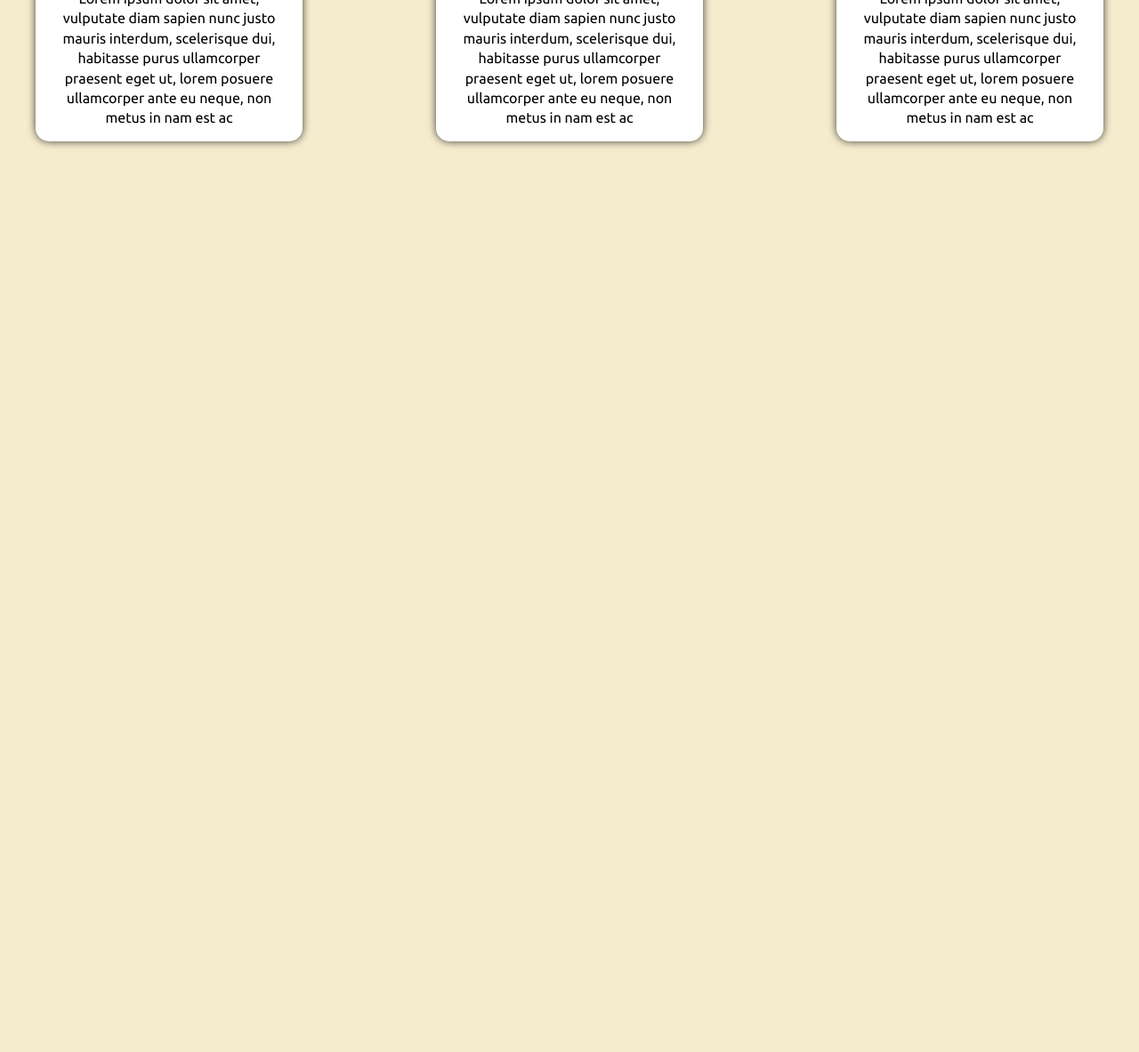
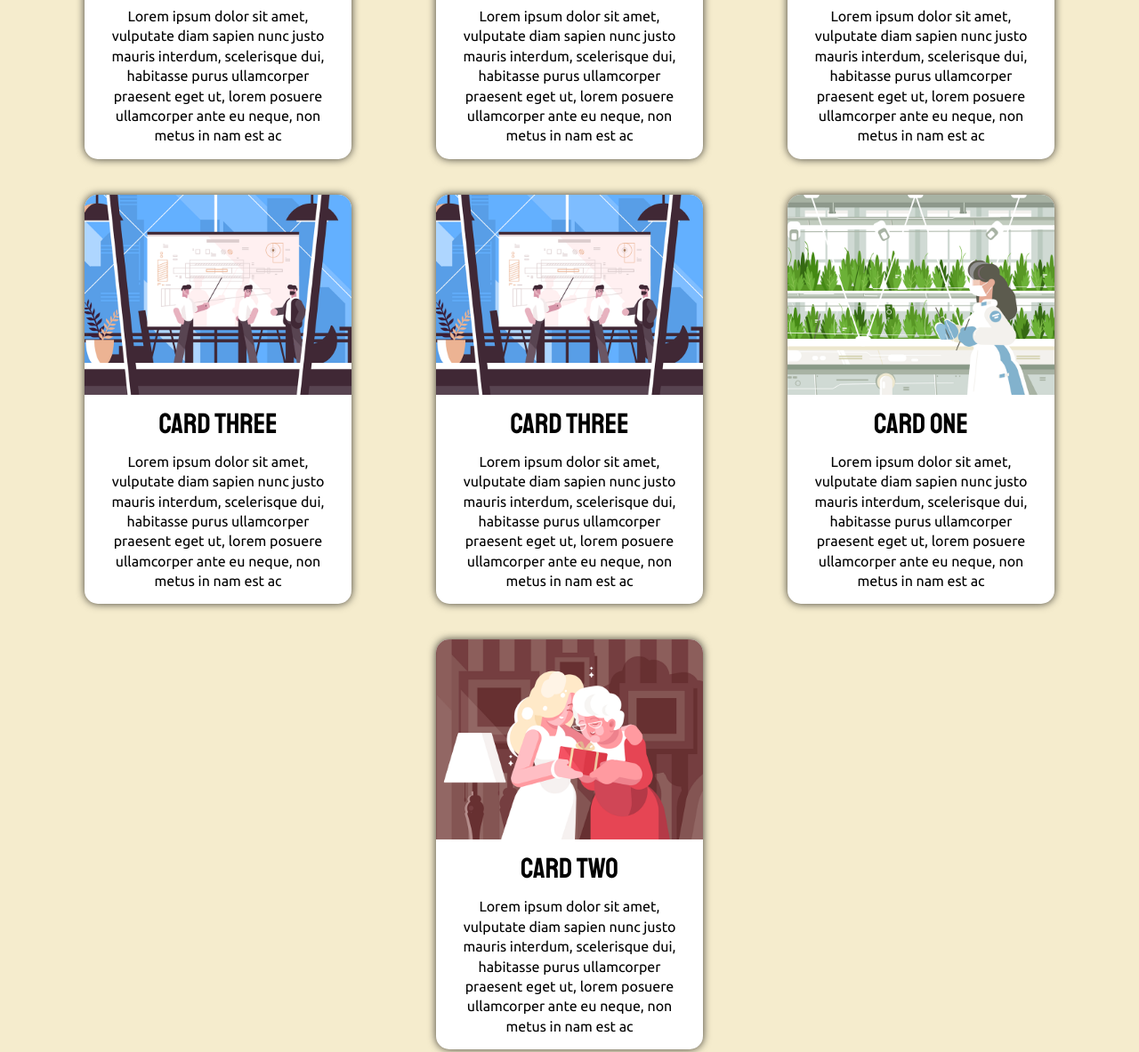
Before and after one commit to core-interaction-lab-spring-2019/week-four, a plain HTML site: page index.html in a window 1280 px wide. Shown: the part 500-1683 px from the top of the page at 89% size. Before the commit the page ends 800 px from the top, so only its background shows below. Drawn offline with Linux system fonts and the light colour scheme.

Commit message:
week 5 modular example

```diff
--- a/index.html
+++ b/index.html
@@ -47,6 +47,38 @@
 				<p class="card__summary">Lorem ipsum dolor sit amet, vulputate diam sapien nunc justo mauris interdum, scelerisque dui, habitasse purus ullamcorper praesent eget ut, lorem posuere ullamcorper ante eu neque, non metus in nam est ac</p>
 			</div>
 
+			<div class="card">
+				<img src="images/card-3.png" alt="" class="card__image">
+				<h3 class="card__title">Card Three</h3>
+				<p class="card__summary">Lorem ipsum dolor sit amet, vulputate diam sapien nunc justo mauris interdum, scelerisque
+					dui, habitasse purus ullamcorper praesent eget ut, lorem posuere ullamcorper ante eu neque, non metus in nam est ac
+				</p>
+			</div>
+
+			<div class="card">
+				<img src="images/card-3.png" alt="" class="card__image">
+				<h3 class="card__title">Card Three</h3>
+				<p class="card__summary">Lorem ipsum dolor sit amet, vulputate diam sapien nunc justo mauris interdum, scelerisque
+					dui, habitasse purus ullamcorper praesent eget ut, lorem posuere ullamcorper ante eu neque, non metus in nam est ac
+				</p>
+			</div>
+
+			<div class="card">
+				<img src="images/card-1.png" alt="" class="card__image">
+				<h3 class="card__title">Card One</h3>
+				<p class="card__summary">Lorem ipsum dolor sit amet, vulputate diam sapien nunc justo mauris interdum, scelerisque
+					dui, habitasse purus ullamcorper praesent eget ut, lorem posuere ullamcorper ante eu neque, non metus in nam est ac
+				</p>
+			</div>
+
+			<div class="card">
+				<img src="images/card-2.png" alt="" class="card__image">
+				<h3 class="card__title">Card Two</h3>
+				<p class="card__summary">Lorem ipsum dolor sit amet, vulputate diam sapien nunc justo mauris interdum, scelerisque
+					dui, habitasse purus ullamcorper praesent eget ut, lorem posuere ullamcorper ante eu neque, non metus in nam est ac
+				</p>
+			</div>
+
 		</div>
 
 	</body>
--- a/style.css
+++ b/style.css
@@ -38,17 +38,18 @@ header {
 
 .card-container {
 	display: flex;
-	justify-content: space-between;
+	justify-content: space-evenly;
 	margin-top: 80px;
 	max-width: 1280px;
 	padding: 0 20px;
 	margin-left: auto;
 	margin-right: auto;
+	flex-wrap: wrap;
 }
 
 .card {
 	width: 300px;
-	margin: 0 20px;
+	margin: 20px;
 	background-color: var(--color-three);
 	box-shadow: 0px 0px 10px 0px var(--color-four);
 	transition: box-shadow .3s ease-in-out, transform .3s ease-in-out;
```
